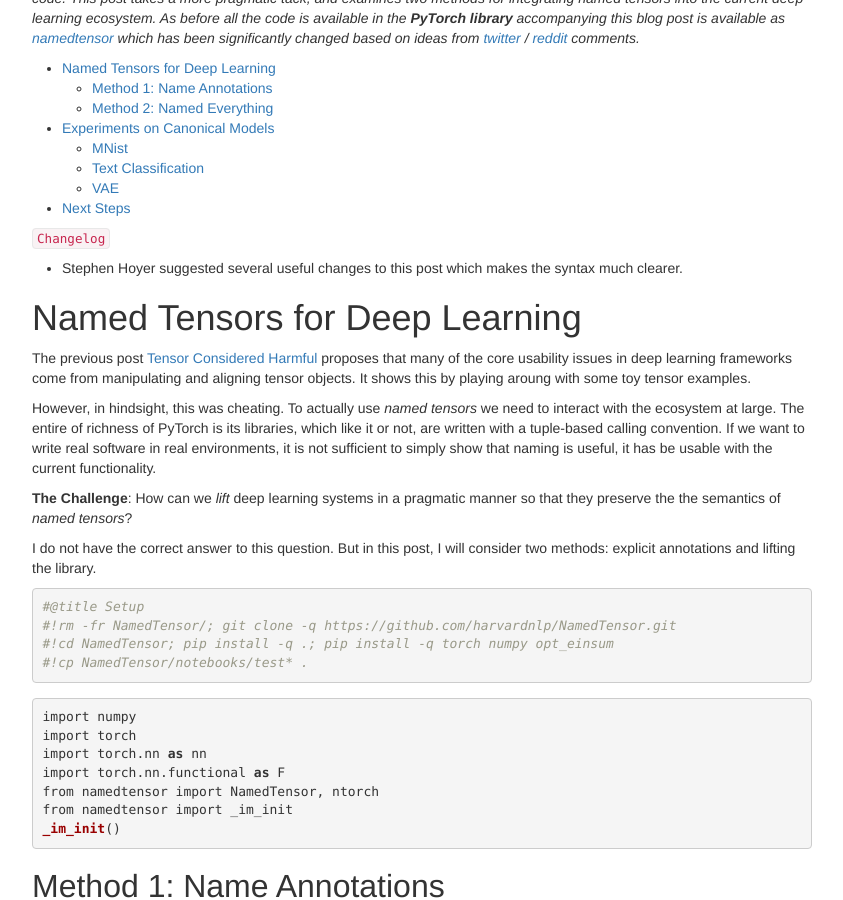
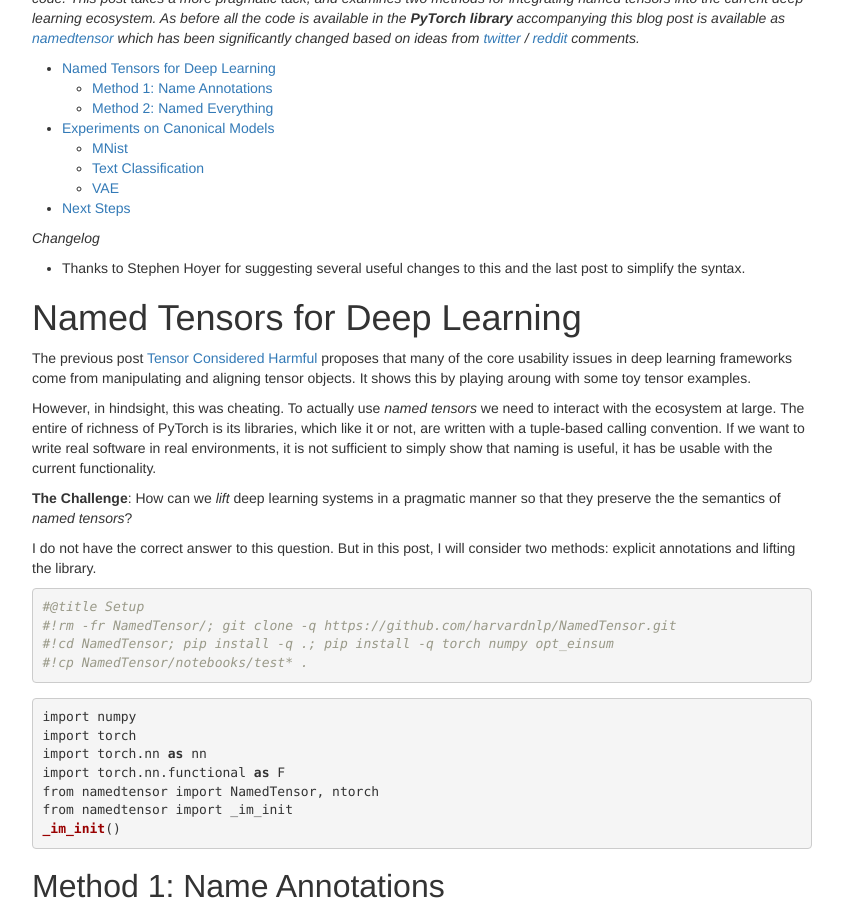
Before and after one commit to harvardnlp/harvardnlp.github.io, a Jekyll site: the page built from NamedTensor2.md, in a window 1280 px wide and 900 px high, scrolled down 326 px. Shown: the whole window, without its empty margins (218-1061 px from the left). Built offline with Jekyll 4.4.1, drawn with Linux system fonts in a browser that asks for light colours; comment, search, counter and statistics services are not loaded.

Commit message:
Update NamedTensor2.md

```diff
--- a/NamedTensor2.md
+++ b/NamedTensor2.md
@@ -28,10 +28,10 @@ mful_a_polemic_against/) comments.*
 * Table of Contents
 {:toc}
 
-`Changelog`
+*Changelog*
 
-* Stephen Hoyer suggested several useful changes to this post which makes the
-syntax much clearer.
+* Thanks to Stephen Hoyer for suggesting several useful changes to this and the last post
+to simplify the syntax.
 
 # Named Tensors for Deep Learning
 
```
